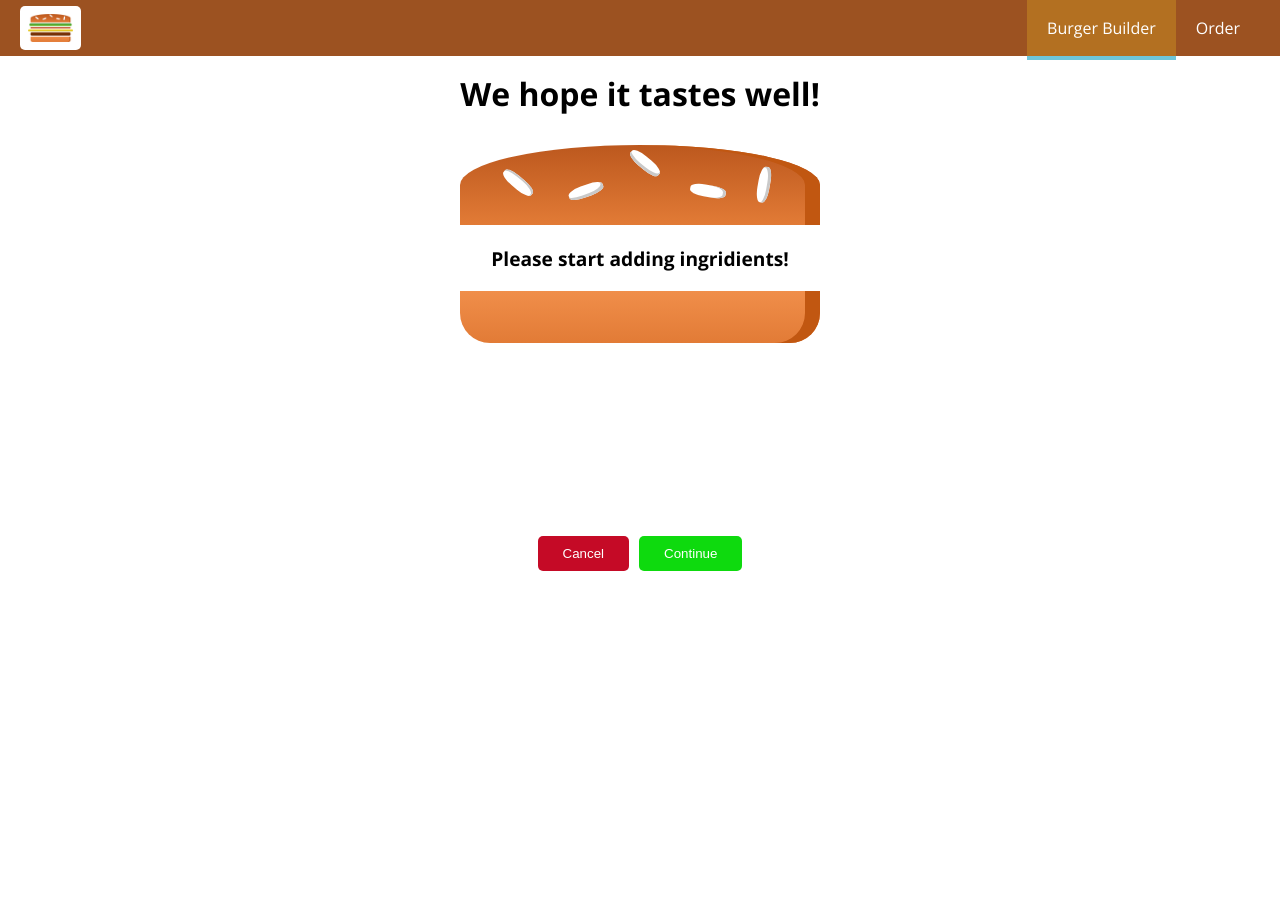
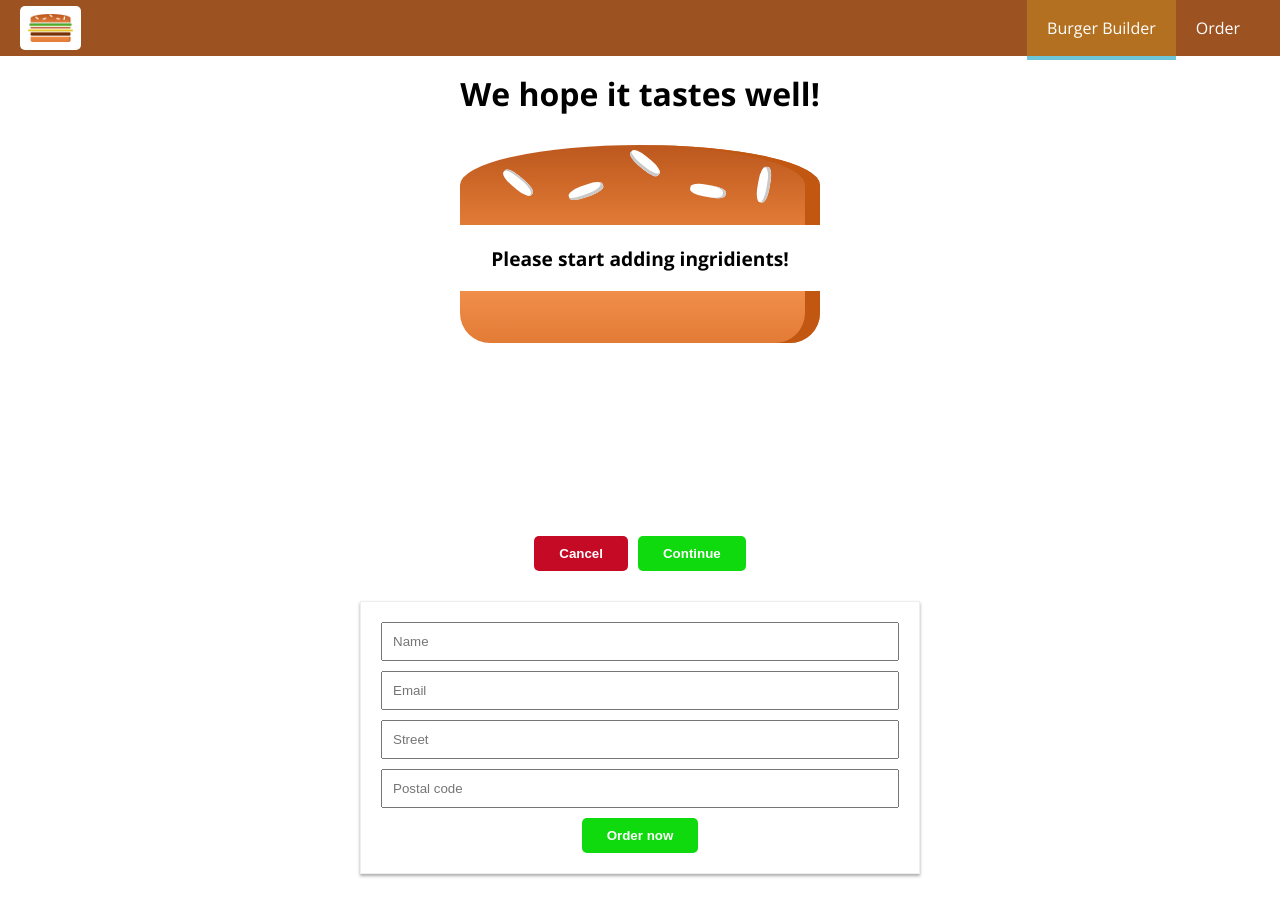
Before and after one commit to romankrru/burger-builder, a React app: page /checkout in a window 1280 px wide. Both pictures are taken after a click on the button "Continue". Before the commit the page ends 800 px from the top, so only its background shows below. Built offline with nearby package versions, Linux system fonts and the light colour scheme.

Commit message:
Add ContactData container

```diff
--- a/src/components/UI/Button/Button.css
+++ b/src/components/UI/Button/Button.css
@@ -1,5 +1,6 @@
 .Button {
   display: inline-block;
+  font-weight: bold;
 
   padding: 10px 25px;
   margin-right: 10px;
--- a/src/containers/Checkout/Checkout.js
+++ b/src/containers/Checkout/Checkout.js
@@ -1,17 +1,18 @@
 import React, { Component } from 'react';
 import PropTypes from 'prop-types';
+import { Route } from 'react-router-dom';
 
 import CheckoutSummary from '../../components/Order/CheckoutSummary/CheckoutSummary';
+import ContactData from './ContactData/ContactData';
 
 class Checkout extends Component {
   static propTypes = {
     location: PropTypes.objectOf(PropTypes.any).isRequired,
+    match: PropTypes.objectOf(PropTypes.any).isRequired,
   }
 
   constructor(props) {
     super(props);
-
-    // console.log(this.props);
 
     const query = new URLSearchParams(this.props.location.search);
     const ingridients = {};
@@ -30,6 +31,7 @@ class Checkout extends Component {
     return (
       <div>
         <CheckoutSummary ingridients={this.state.ingridients} />
+        <Route path={`${this.props.match.url}/contact-data`} component={ContactData} />
       </div>
     );
   }
--- /dev/null
+++ b/src/containers/Checkout/ContactData/ContactData.css
@@ -0,0 +1,19 @@
+.ContactData {
+  max-width: 560px;
+  margin: 10px auto;
+  margin-top: 30px;
+  margin-bottom: 30px;
+  border: 1px solid #eee;
+  box-shadow: 0px 2px 3px #aaa;
+  padding: 20px;
+  text-align: center;
+  box-sizing: border-box;
+}
+
+.ContactData input {
+  box-sizing: border-box;
+  display: block;
+  padding: 10px;
+  margin-bottom: 10px;
+  width: 100%;
+}
--- /dev/null
+++ b/src/containers/Checkout/ContactData/ContactData.js
@@ -0,0 +1,29 @@
+import React, { Component } from 'react';
+
+import Button from '../../../components/UI/Button/Button';
+import styles from './ContactData.css';
+
+class ContactData extends Component {
+  state = {
+    name: '',
+    email: '',
+    address: {
+      street: '',
+      postalCode: '',
+    },
+  }
+
+  render() {
+    return (
+      <div className={styles.ContactData}>
+        <input value={this.state.name} type="text" name="name" placeholder="Name" />
+        <input value={this.state.email} type="email" name="email" placeholder="Email" />
+        <input value={this.state.address.street} type="text" name="street" placeholder="Street" />
+        <input value={this.state.address.postalCode} type="text" name="postal" placeholder="Postal code" />
+        <Button>Order now</Button>
+      </div>
+    );
+  }
+}
+
+export default ContactData;
```
